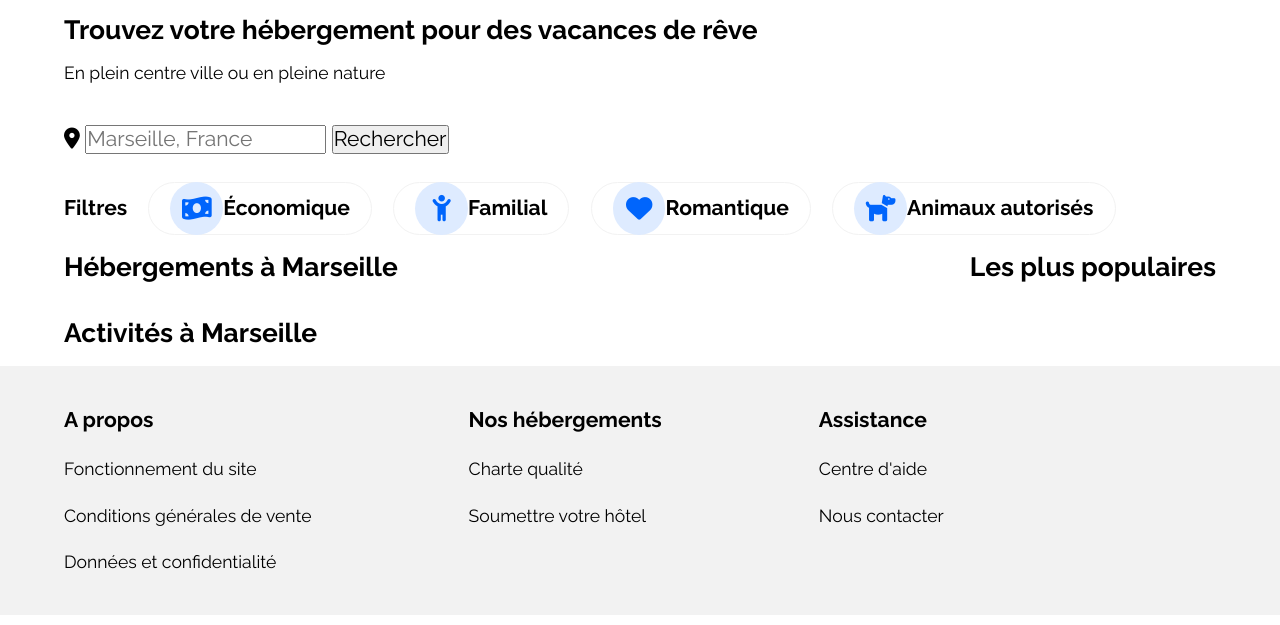
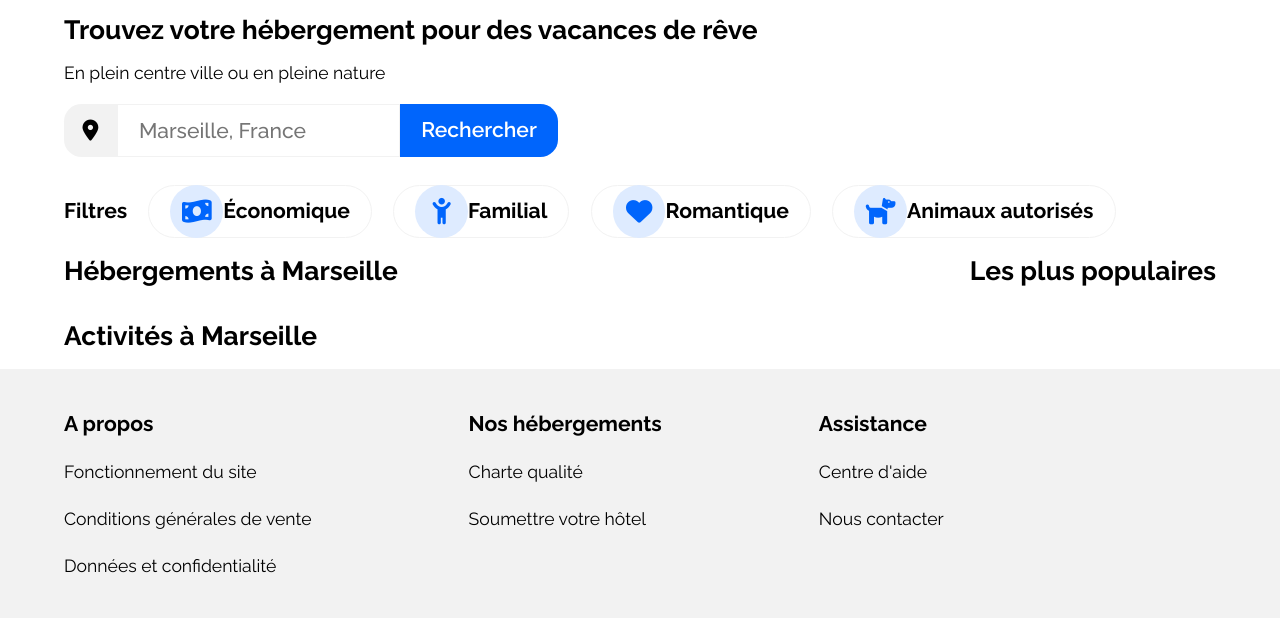
Before and after one commit to vzamboulingame/openclassrooms-projet-02, a plain HTML site: page index.html in a window 1280 px wide. Shown: the part 175-800 px from the top of the page. Drawn offline with Linux system fonts and the light colour scheme.

Commit message:
Finished styling of search form

```diff
--- a/css/style.css
+++ b/css/style.css
@@ -1,5 +1,6 @@
 /* VARIABLES SECTION */
 :root {
+  --color-white: #ffffff;
   --color-blue: #0065fc;
   --color-light-blue: #deebff;
   --color-light-gray: #f2f2f2;
@@ -86,7 +87,23 @@ form {
 }
 
 .search-form {
-  margin-top: 2em;
+  display: flex;
+  align-items: center;
+  margin: 1em 0;
+}
+
+.search-form * {
+  height: 6rem;
+}
+
+.search-form .fa-solid {
+  display: flex;
+  align-items: center;
+  justify-content: center;
+  width: 6rem;
+  height: 6rem;
+  border-radius: 2rem 0 0 2rem;
+  background-color: var(--color-light-gray);
 }
 
 .filter-list {
@@ -127,8 +144,8 @@ form {
   width: 6rem;
   height: 6rem;
   font-size: 3rem;
+  border-radius: 50%;
   color: var(--color-blue);
-  border-radius: 50%;
   background: var(--color-light-blue);
 }
 
@@ -189,6 +206,26 @@ form {
   font-size: 2rem;
 }
 
+#search-input {
+  padding: 0 1em;
+  font-weight: 500;
+  border: 0.2rem solid var(--color-light-gray);
+}
+
+#search-input:focus {
+  outline: none;
+  border: var(--color-blue) solid 0.3rem;
+}
+
+#search-btn {
+  border: none;
+  border-radius: 0 2rem 2rem 0;
+  padding: 0 1em;
+  background-color: var(--color-blue);
+  color: var(--color-white);
+  font-weight: 600;
+}
+
 /* MEDIA QUERIES SECTION */
 
 @media (max-width: 1280px) {
--- a/index.html
+++ b/index.html
@@ -8,7 +8,7 @@
   <meta name="description" content="Trouvez votre hébergement pour des vacances de rêve." />
   <link rel="preconnect" href="https://fonts.googleapis.com">
   <link rel="preconnect" href="https://fonts.gstatic.com" crossorigin>
-  <link href="https://fonts.googleapis.com/css2?family=Raleway:wght@400;700&display=swap" rel="stylesheet">
+  <link href="https://fonts.googleapis.com/css2?family=Raleway:wght@400;500;600;700&display=swap" rel="stylesheet">
   <link rel="stylesheet" href="https://cdnjs.cloudflare.com/ajax/libs/font-awesome/6.2.0/css/all.min.css"
     integrity="sha512-xh6O/CkQoPOWDdYTDqeRdPCVd1SpvCA9XXcUnZS2FmJNp1coAFzvtCN9BmamE+4aHK8yyUHUSCcJHgXloTyT2A=="
     crossorigin="anonymous" referrerpolicy="no-referrer" />
```
